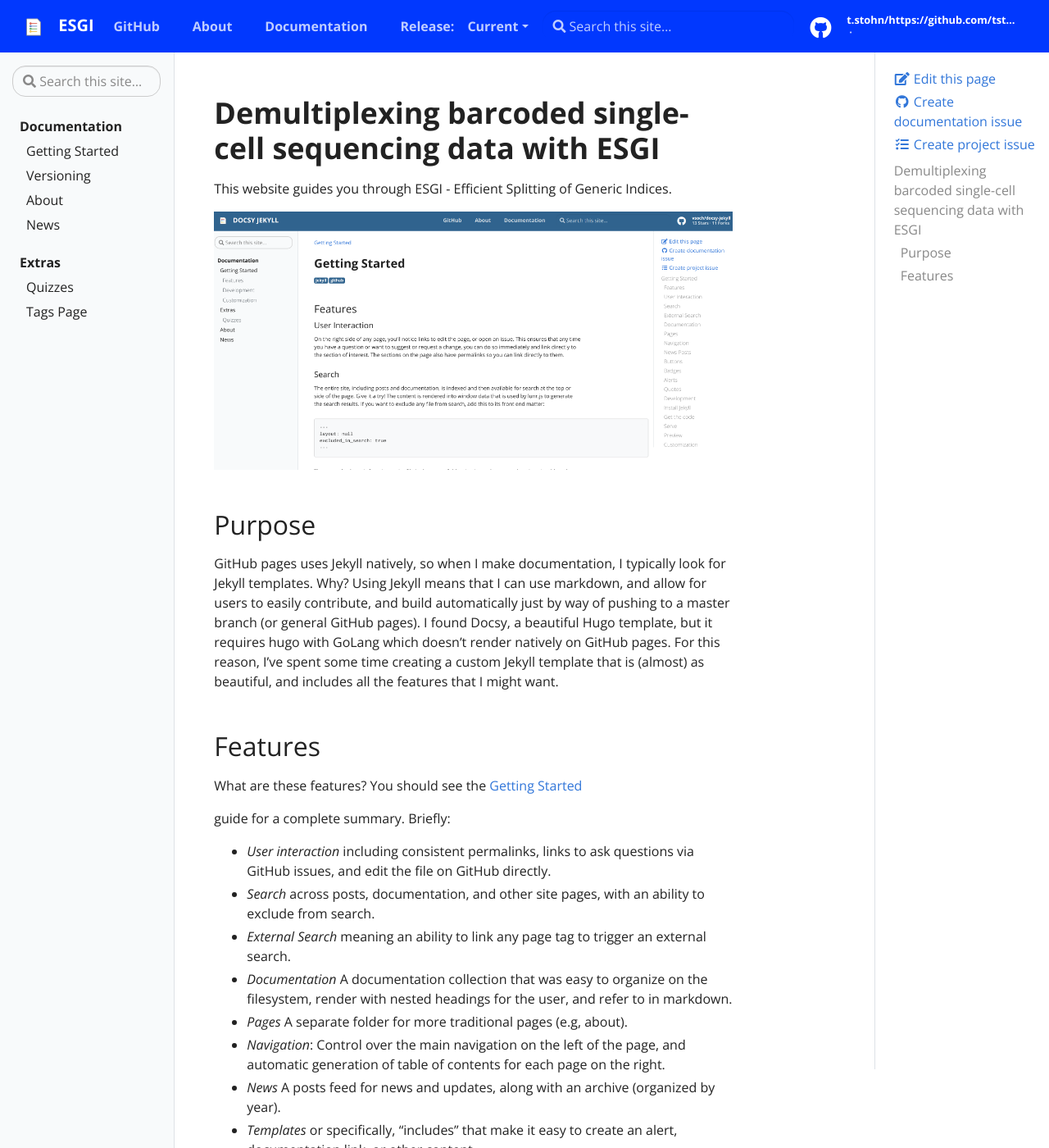
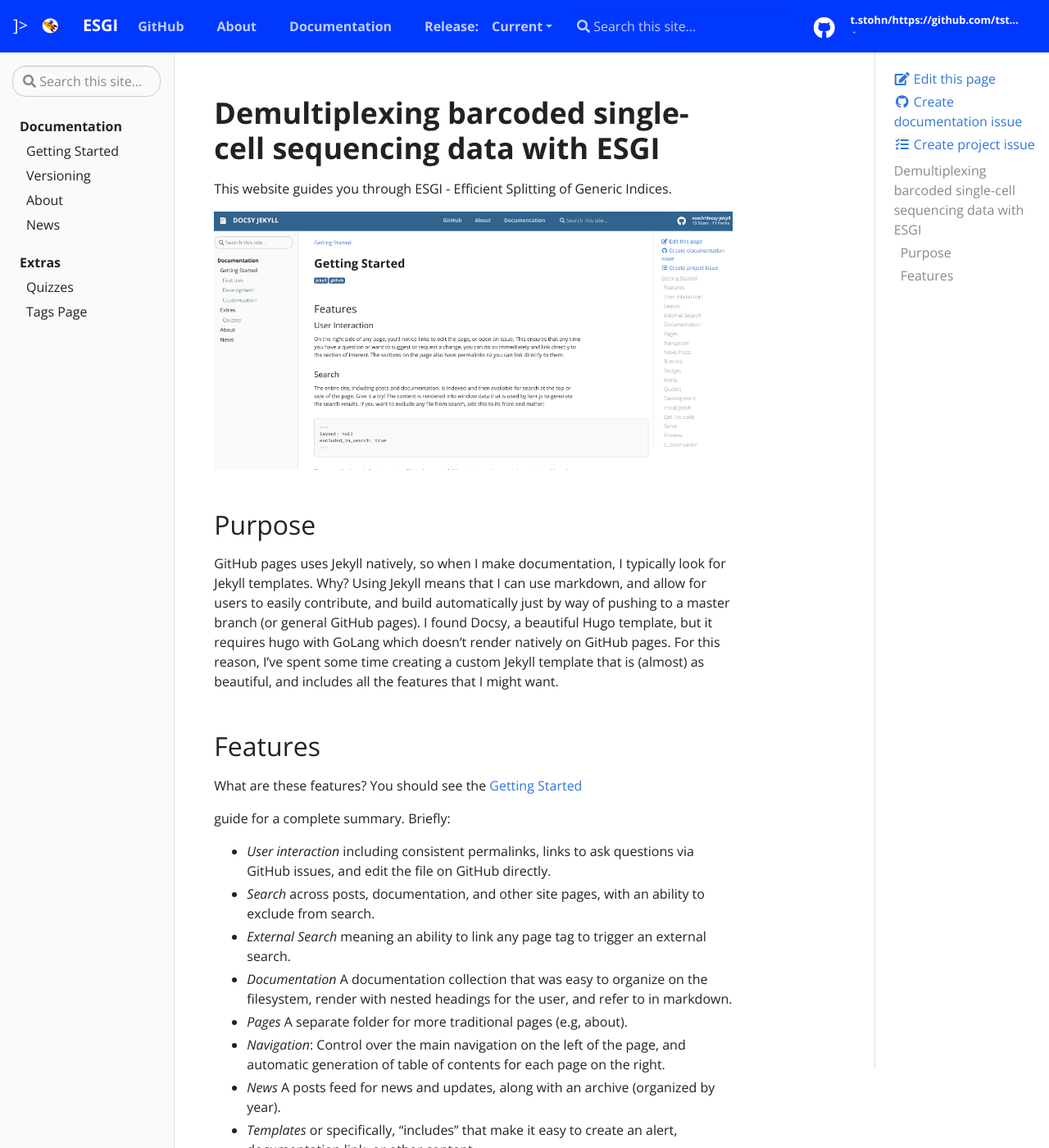
Before and after one commit to tstohn/ESGI.documentation, a Jekyll site: the page built from pages/index.md, in a window 1280 px wide and 1400 px high. Shown: the whole window at 82% size. Built offline with Jekyll 4.4.1, drawn with Linux system fonts in a browser that asks for light colours.

Commit message:
Update header.html

```diff
--- a/_includes/header.html
+++ b/_includes/header.html
@@ -1,7 +1,7 @@
 <header>
         <nav class="js-navbar-scroll navbar navbar-expand navbar-dark flex-column flex-md-row td-navbar">
         <a class="navbar-brand" href="{{ site.baseurl }}/">
-            <span class="navbar-logo"></span>{% include logo.svg %}<span class="text-uppercase font-weight-bold">{{ site.title }}</span>
+            <span class="navbar-logo"></span>{% include SYMBOL.svg %}<span class="text-uppercase font-weight-bold">{{ site.title }}</span>
 	</a>
 	<div class="td-navbar-nav-scroll ml-md-auto" id="main_navbar">
 		<ul class="navbar-nav mt-2 mt-lg-0">{% if site.repo %}
```
